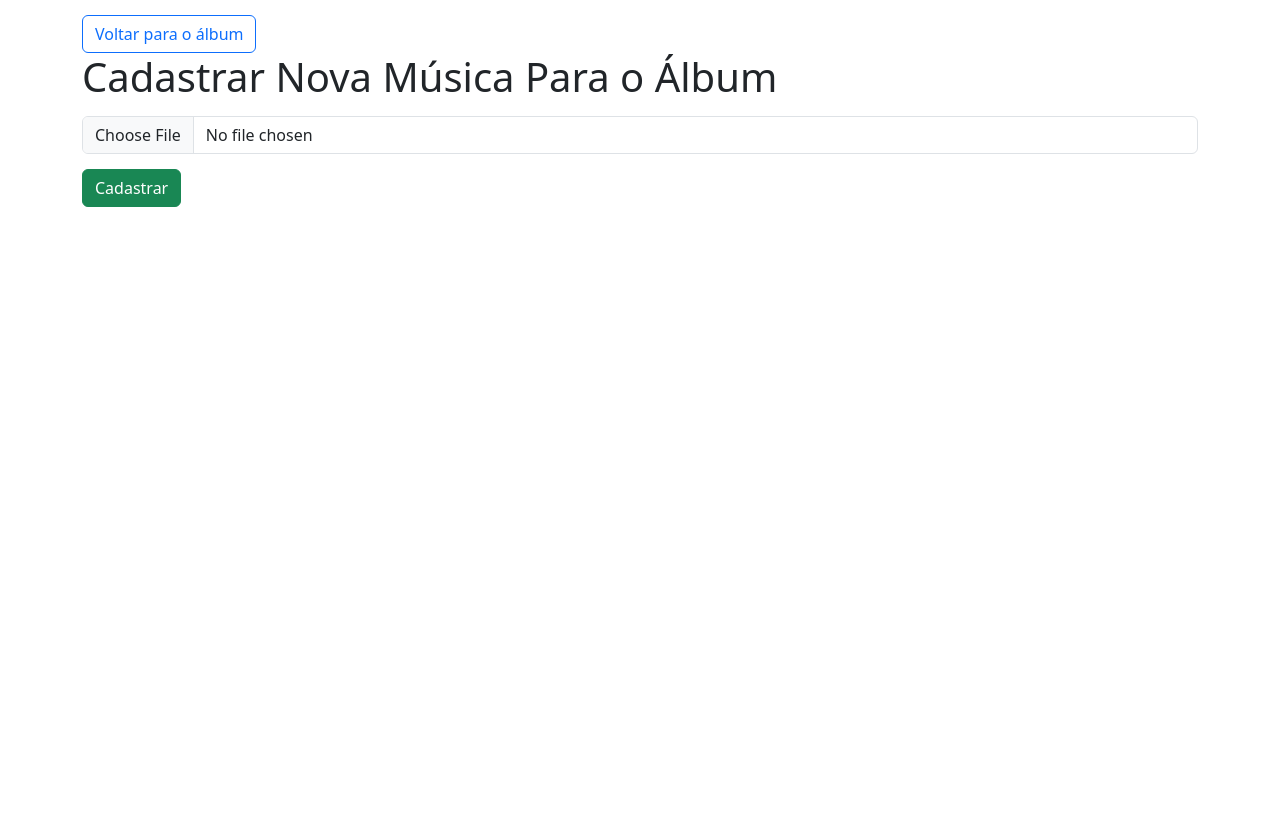
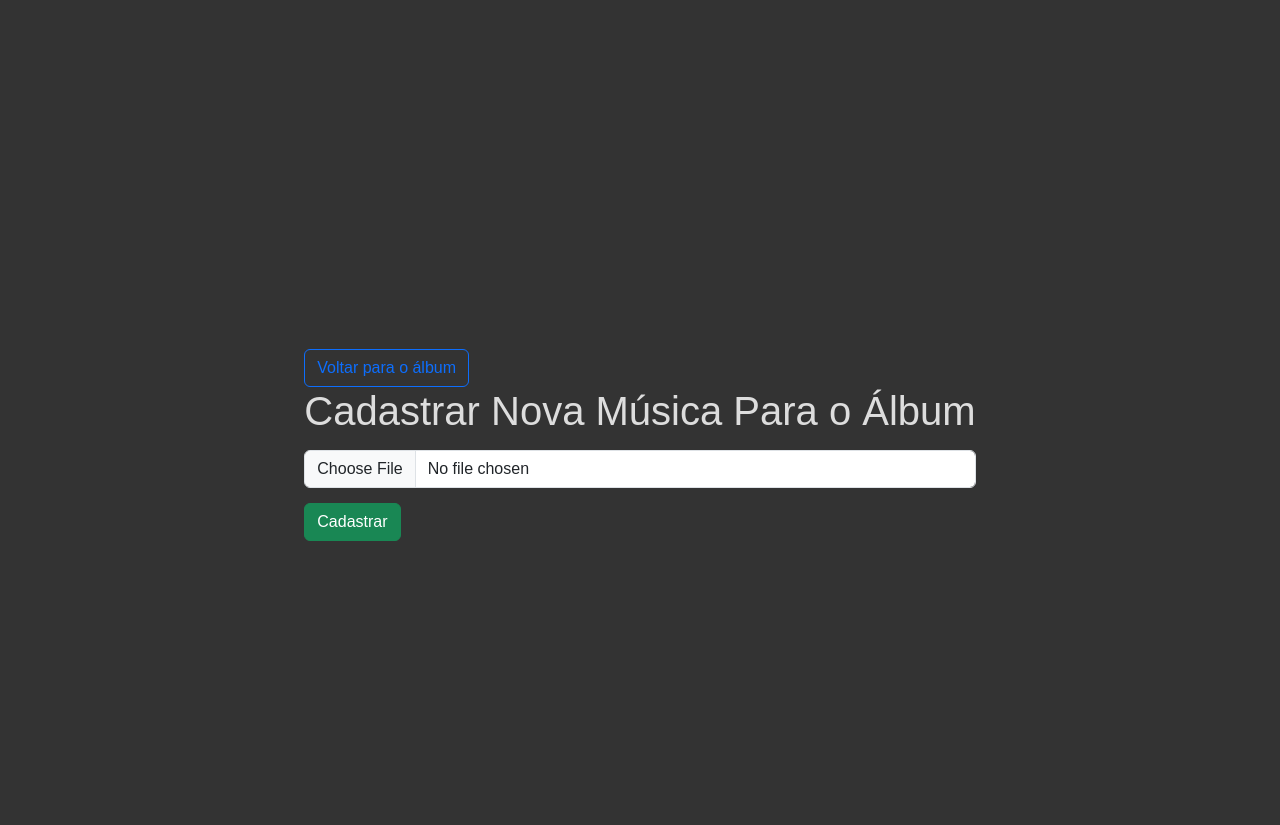
Before and after one commit to AlexsanderF/Musica, a PHP site: page /index.php?page=nova_musica in a window 1280 px wide. Before the commit the page ends 207 px from the top, so only its background shows below. Run offline with PHP 8.4, Linux system fonts and the light colour scheme; data that the repository does not hold is empty.

Commit message:
Fix: Redirecionamento, Tema black
Redirecionamento dos álbuns, cor black e centralização dos itens.

```diff
--- a/ajuda.php
+++ b/ajuda.php
@@ -5,6 +5,6 @@ function getAlbums()  {
     return $albums;
 };
 function getMusics($album){
-    $musics = glob("albums/{$album}/musics/*.mp3");
+    $musics = glob("Albums/{$album}/musics/*.mp3");
     return $musics;
 };
--- a/index.php
+++ b/index.php
@@ -4,6 +4,7 @@
     <meta charset="UTF-8">
     <meta name="viewport" content="width=device-width, initial-scale=1.0">
     <link href="https://cdn.jsdelivr.net/npm/bootstrap@5.3.0/dist/css/bootstrap.min.css" rel="stylesheet" integrity="sha384-9ndCyUaIbzAi2FUVXJi0CjmCapSmO7SnpJef0486qhLnuZ2cdeRhO02iuK6FUUVM" crossorigin="anonymous">
+    <link rel="stylesheet" href="style.scss">
     <link rel="stylesheet" href="style.css">
     <title>MP3</title>
 </head>
@@ -22,6 +23,7 @@
                     include_once 'pages/album.php';
             }
         ?>
+        <script src="script.js"></script>
     </div>
 </body>
 </html>
--- a/pages/album.php
+++ b/pages/album.php
@@ -12,7 +12,7 @@
                 $imgAlbum = "{$album}/{$nameAlbum}.jpg";
     ?>
     <div class="col-3 album">
-            <a href="?page=musica&album=<?=$nameAlbum?>">
+            <a class="btn btn-outline-secondary" href="?page=musica&album=<?=$nameAlbum?>">
             <img src="<?=$imgAlbum?>" alt="<?=$album?>" class="img-album">
             <h4><?=$nameAlbum?></h4>
             </a>
--- a/pages/musica.php
+++ b/pages/musica.php
@@ -8,8 +8,10 @@
     foreach ($musics as $music):
 ?>
 <div class="col-12">
+
     <audio src="<?=$music?>" controls></audio>
 </div>
 <?php
     endforeach;
+
 ?>
--- a/pages/nova_musica.php
+++ b/pages/nova_musica.php
@@ -1,4 +1,4 @@
-<a href="?page=album" class="espaco btn btn-outline-primary">Voltar para o álbum <?=$_GET['album']?></a>
+<a href="?page=musica&album=<?=$_GET['album']?>" class="espaco btn btn-outline-primary">Voltar para o álbum <?=$_GET['album']?></a>
 
 <h1>Cadastrar Nova Música Para o Álbum <?=$_GET['album']?></h1>
 
@@ -19,14 +19,15 @@
     if($_SERVER['REQUEST_METHOD'] == 'POST'){
         $album = $_GET['album'];
         $path = "Albums/{$album}/musics/";
-
+        //VERIFICA SE TEM OU NÃO A PASTA PARA SALVAR AS MÚSICAS
         if (!is_dir($path)){
             mkdir($path);
         }
-        if (move_uploaded_file($_FILES['audio']['tmp_name'], $path . $_FILES['audio']['name'])){
+        // REALIZA O UPLOAD DA MÚSICA
+        if (move_uploaded_file(c['tmp_name'], $path . $_FILES['audio']['name'])){
             header("Location: ?page=musica&album={$album}");
         } else {
-            echo 'Falha no upload...';
+            echo "Erro no Upload!";
         }
 
     }
--- a/style.css
+++ b/style.css
@@ -1,3 +1,15 @@
+body, html {
+    margin: 25px 0px 0px;
+    padding: 0;
+    display: flex;
+    flex-direction: column;
+    align-items: center;
+    justify-content: center;
+    height: 100vh;
+    background-color: #333;
+    color: #ddd;
+    font-family: 'Montserrat', sans-serif;
+}
 .espaco{
     margin-top: 15px;
 }
```
Also changed, not shown: script.js (added), 1 other file.
